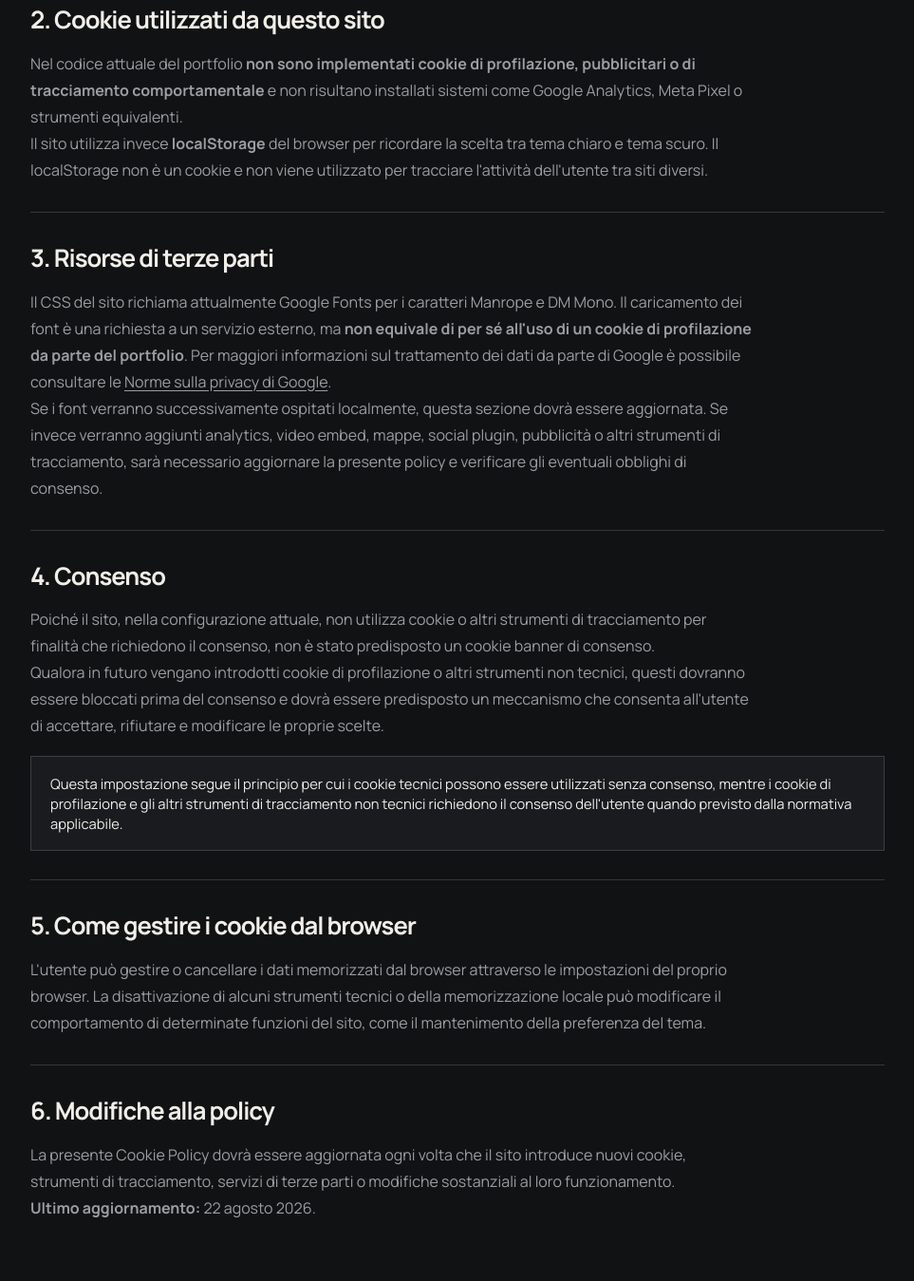
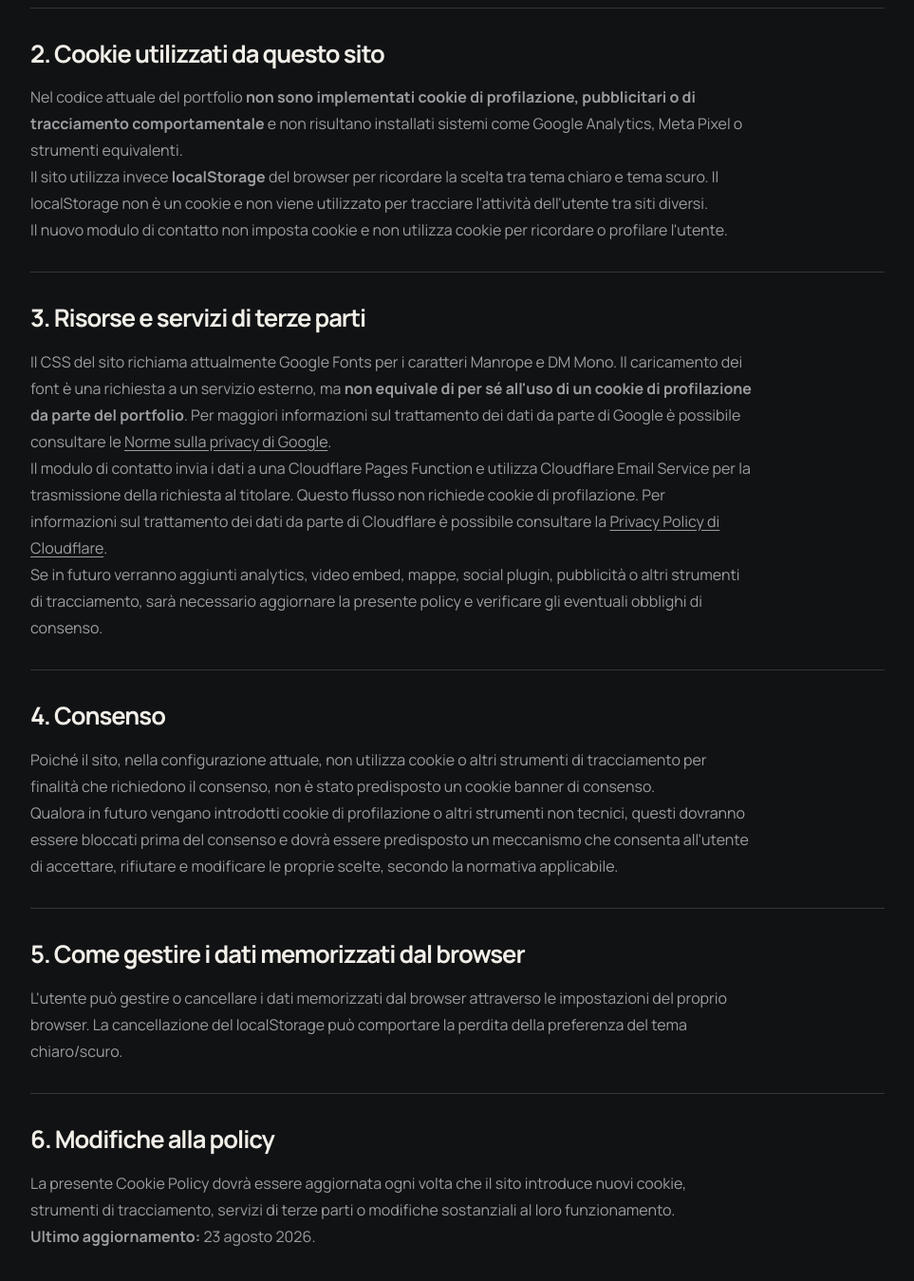
Before and after one commit to haxelotl420/portfolio, a plain HTML site: page cookie-policy.html in a window 1280 px wide. Shown: the part 694-2043 px from the top of the page at 95% size, without its empty margins (158-1121 px from the left). Drawn offline with nearby package versions, Linux system fonts and the light colour scheme.

Commit message:
Update cookie policy for contact form

```diff
--- a/cookie-policy.html
+++ b/cookie-policy.html
@@ -9,6 +9,7 @@
   <link rel="stylesheet" href="assets/css/reset.css">
   <link rel="stylesheet" href="assets/css/variables.css">
   <link rel="stylesheet" href="assets/css/main.css">
+  <link rel="stylesheet" href="assets/css/mobile.css">
 </head>
 <body class="dark-mode legal-document">
   <header class="legal-header">
@@ -25,7 +26,7 @@
     <article class="legal-wrap">
       <p class="legal-kicker">HAXED / DENNIS BERTOZZI</p>
       <h1>Cookie <em>Policy.</em></h1>
-      <p class="legal-intro">Informativa relativa ai cookie e agli altri strumenti di tracciamento utilizzati dal sito portfolio Haxed. La configurazione descritta qui sotto si riferisce al codice attuale del sito.</p>
+      <p class="legal-intro">Informativa relativa ai cookie e agli altri strumenti di tracciamento utilizzati dal sito portfolio Haxed. La configurazione descritta qui sotto si riferisce al codice attuale del sito, incluso il nuovo modulo di contatto.</p>
 
       <section class="legal-section">
         <h2>1. Cosa sono i cookie</h2>
@@ -36,30 +37,31 @@
         <h2>2. Cookie utilizzati da questo sito</h2>
         <p>Nel codice attuale del portfolio <strong>non sono implementati cookie di profilazione, pubblicitari o di tracciamento comportamentale</strong> e non risultano installati sistemi come Google Analytics, Meta Pixel o strumenti equivalenti.</p>
         <p>Il sito utilizza invece <strong>localStorage</strong> del browser per ricordare la scelta tra tema chiaro e tema scuro. Il localStorage non è un cookie e non viene utilizzato per tracciare l'attività dell'utente tra siti diversi.</p>
+        <p>Il nuovo modulo di contatto non imposta cookie e non utilizza cookie per ricordare o profilare l'utente.</p>
       </section>
 
       <section class="legal-section">
-        <h2>3. Risorse di terze parti</h2>
+        <h2>3. Risorse e servizi di terze parti</h2>
         <p>Il CSS del sito richiama attualmente Google Fonts per i caratteri Manrope e DM Mono. Il caricamento dei font è una richiesta a un servizio esterno, ma <strong>non equivale di per sé all'uso di un cookie di profilazione da parte del portfolio</strong>. Per maggiori informazioni sul trattamento dei dati da parte di Google è possibile consultare le <a href="https://policies.google.com/privacy?hl=it" target="_blank" rel="noopener noreferrer">Norme sulla privacy di Google</a>.</p>
-        <p>Se i font verranno successivamente ospitati localmente, questa sezione dovrà essere aggiornata. Se invece verranno aggiunti analytics, video embed, mappe, social plugin, pubblicità o altri strumenti di tracciamento, sarà necessario aggiornare la presente policy e verificare gli eventuali obblighi di consenso.</p>
+        <p>Il modulo di contatto invia i dati a una Cloudflare Pages Function e utilizza Cloudflare Email Service per la trasmissione della richiesta al titolare. Questo flusso non richiede cookie di profilazione. Per informazioni sul trattamento dei dati da parte di Cloudflare è possibile consultare la <a href="https://www.cloudflare.com/privacypolicy/" target="_blank" rel="noopener noreferrer">Privacy Policy di Cloudflare</a>.</p>
+        <p>Se in futuro verranno aggiunti analytics, video embed, mappe, social plugin, pubblicità o altri strumenti di tracciamento, sarà necessario aggiornare la presente policy e verificare gli eventuali obblighi di consenso.</p>
       </section>
 
       <section class="legal-section">
         <h2>4. Consenso</h2>
         <p>Poiché il sito, nella configurazione attuale, non utilizza cookie o altri strumenti di tracciamento per finalità che richiedono il consenso, non è stato predisposto un cookie banner di consenso.</p>
-        <p>Qualora in futuro vengano introdotti cookie di profilazione o altri strumenti non tecnici, questi dovranno essere bloccati prima del consenso e dovrà essere predisposto un meccanismo che consenta all'utente di accettare, rifiutare e modificare le proprie scelte.</p>
-        <div class="legal-note">Questa impostazione segue il principio per cui i cookie tecnici possono essere utilizzati senza consenso, mentre i cookie di profilazione e gli altri strumenti di tracciamento non tecnici richiedono il consenso dell'utente quando previsto dalla normativa applicabile.</div>
+        <p>Qualora in futuro vengano introdotti cookie di profilazione o altri strumenti non tecnici, questi dovranno essere bloccati prima del consenso e dovrà essere predisposto un meccanismo che consenta all'utente di accettare, rifiutare e modificare le proprie scelte, secondo la normativa applicabile.</p>
       </section>
 
       <section class="legal-section">
-        <h2>5. Come gestire i cookie dal browser</h2>
-        <p>L'utente può gestire o cancellare i dati memorizzati dal browser attraverso le impostazioni del proprio browser. La disattivazione di alcuni strumenti tecnici o della memorizzazione locale può modificare il comportamento di determinate funzioni del sito, come il mantenimento della preferenza del tema.</p>
+        <h2>5. Come gestire i dati memorizzati dal browser</h2>
+        <p>L'utente può gestire o cancellare i dati memorizzati dal browser attraverso le impostazioni del proprio browser. La cancellazione del localStorage può comportare la perdita della preferenza del tema chiaro/scuro.</p>
       </section>
 
       <section class="legal-section">
         <h2>6. Modifiche alla policy</h2>
         <p>La presente Cookie Policy dovrà essere aggiornata ogni volta che il sito introduce nuovi cookie, strumenti di tracciamento, servizi di terze parti o modifiche sostanziali al loro funzionamento.</p>
-        <p><strong>Ultimo aggiornamento:</strong> 22 agosto 2026.</p>
+        <p><strong>Ultimo aggiornamento:</strong> 23 agosto 2026.</p>
       </section>
     </article>
   </main>
```
